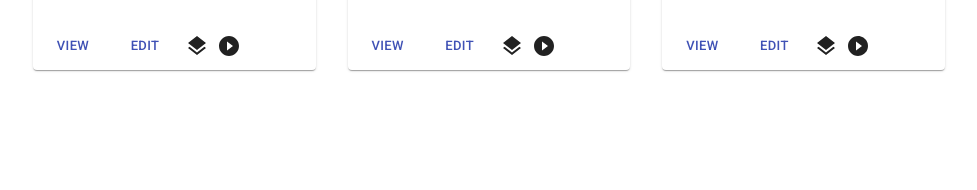
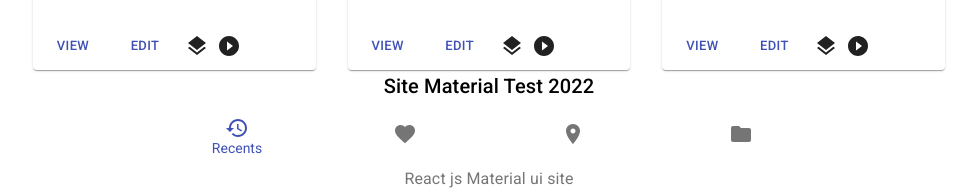
Before and after one commit to PolyakovaMargarita/react-material-practice, a React (Create React App) app: page / in a window 1280 px wide. Shown: the part 1781-1971 px from the top of the page, without its empty margins (151-1128 px from the left). Before the commit the page ends 1867 px from the top, so only its background shows below. Built offline with nearby package versions, Linux system fonts and the light colour scheme.

Commit message:
add footer

```diff
--- a/src/App.js
+++ b/src/App.js
@@ -1,11 +1,21 @@
+import React from 'react';
 import logo from './logo.svg';
 import './App.css';
 import Button from '@material-ui/core/Button';
+import { makeStyles } from '@material-ui/core/styles';
+
 import { AppBar, Container, IconButton, Toolbar, Typography, Box, Grid, Paper, Card, CardMedia, CardContent, CardActions } from '@material-ui/core';
+
+import BottomNavigation from '@material-ui/core/BottomNavigation';
+import BottomNavigationAction from '@material-ui/core/BottomNavigationAction';
+
+import FolderIcon from '@material-ui/icons/Folder';
+import RestoreIcon from '@material-ui/icons/Restore';
+import FavoriteIcon from '@material-ui/icons/Favorite';
+import LocationOnIcon from '@material-ui/icons/LocationOn';
 import MenuIcon from '@material-ui/icons/Menu';
 import LayerIcon from '@material-ui/icons/Layers';
 import PlayCircleFilledIcon from '@material-ui/icons/PlayCircleFilled';
-import { makeStyles } from '@material-ui/core/styles';
 
 
 const useStyles = makeStyles((theme) => ({
@@ -57,6 +67,11 @@ const cards = [1, 2, 3, 4, 5, 6, 7, 8, 9]
 
 function App() {
   const classes = useStyles();
+  const [value, setValue] = React.useState("recents")
+
+  const handleChange = (event, newValue) => {
+    setValue(newValue)
+  }
 
   return (
     <>
@@ -161,6 +176,40 @@ function App() {
           </Grid>
         </Container>
       </main>
+
+      <footer>
+        <Typography variant='h6' align='center' gutterBottom>Site Material Test 2022</Typography>
+        <BottomNavigation
+          value={value}
+          onChange={handleChange}
+          className={classes.root}
+        >
+          <BottomNavigationAction
+            label="Recents"
+            value="recents"
+            icon={<RestoreIcon/>}
+          />
+          <BottomNavigationAction
+            label="Favorites"
+            value="favorites"
+            icon={<FavoriteIcon/>}
+          />
+          <BottomNavigationAction
+            label="Nearby"
+            value="nearby"
+            icon={<LocationOnIcon/>}
+          />
+          <BottomNavigationAction
+            label="Folder"
+            value="folder"
+            icon={<FolderIcon/>}
+          />
+        </BottomNavigation>
+        <Typography align='center' color='textSecondary' component="p" variant="subtitle1">
+          React js Material ui site
+        </Typography>
+      </footer>
+
     </>
 
   );
```
